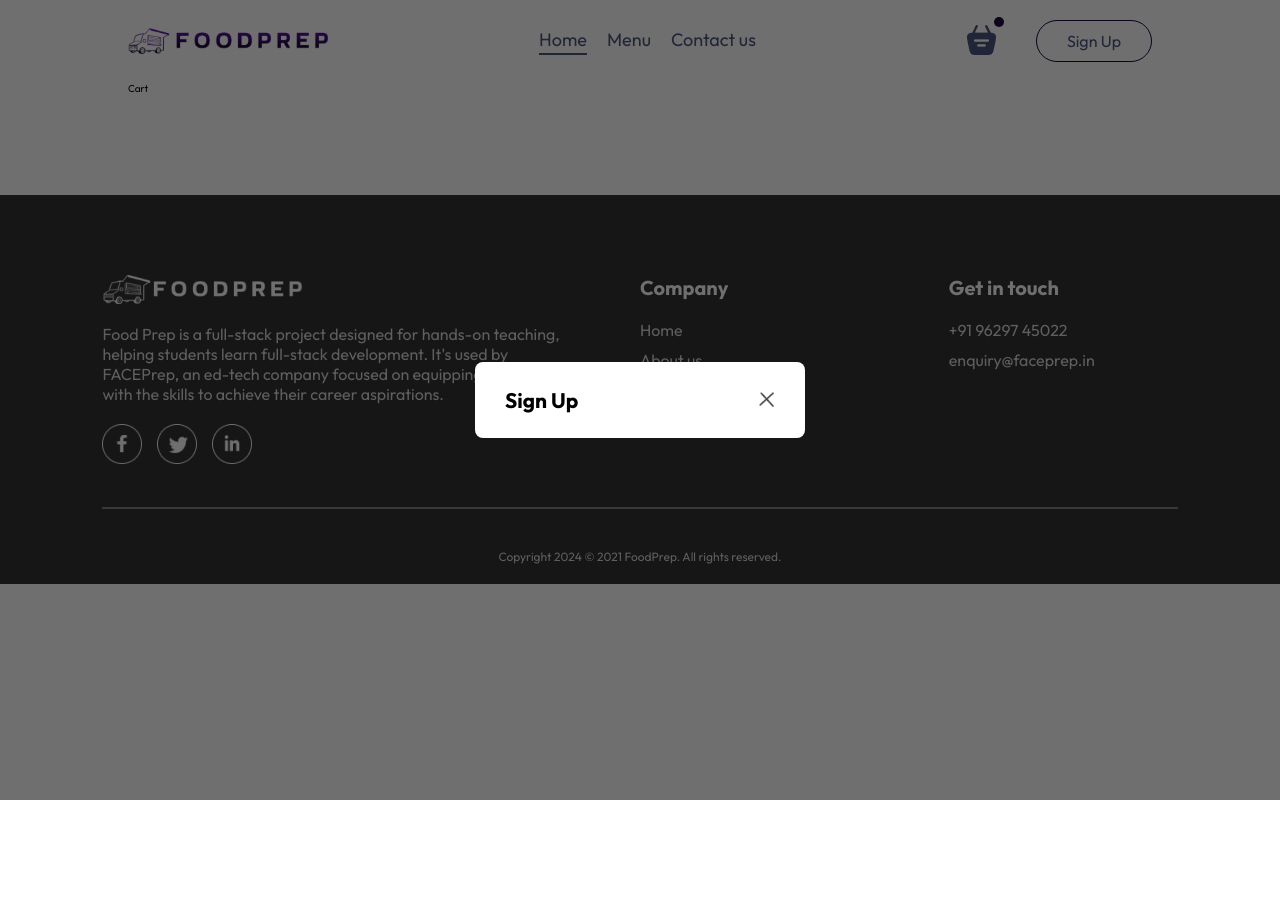
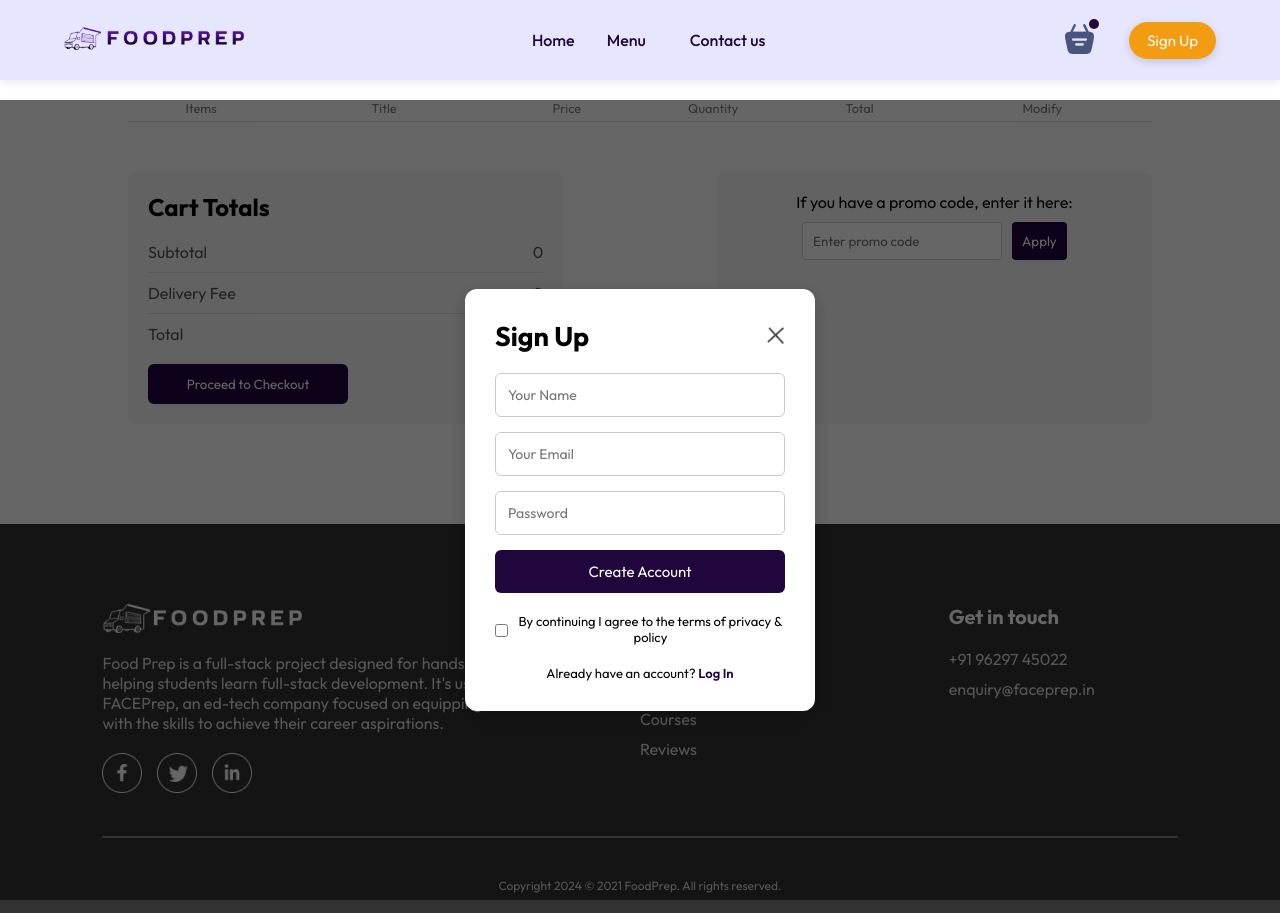
Before and after one commit to Amashriaz1103/Foodzie, a React (Vite) app in the folder UserFrontEnd/: page /cart in a window 1280 px wide. Both pictures are taken after a click on the button "Sign Up". Before the commit the page ends 800 px from the top, so only its background shows below. Built offline with nearby package versions, Linux system fonts and the light colour scheme.

Commit message:
cart page updated

```diff
--- a/UserFrontEnd/src/components/Header/Header.css
+++ b/UserFrontEnd/src/components/Header/Header.css
@@ -1,6 +1,7 @@
 .header{
     height: 34vw;
     margin: 30px auto;
+    margin: calc(1.2rem + 80px) auto 30px auto;
     background: url('/header_img.png') no-repeat;
     background-size: cover;
     position: relative;
--- a/UserFrontEnd/src/components/LoginPopUp/LoginPopUp.css
+++ b/UserFrontEnd/src/components/LoginPopUp/LoginPopUp.css
@@ -1,74 +1,120 @@
-.login-popup{
-    position: absolute;
-    z-index: 1;
+.login-popup {
+    position: fixed;
+    z-index: 1000;
     width: 100%;
     height: 100%;
-    background-color: #00000090;
-    display: grid;
+    background-color: rgba(0, 0, 0, 0.6); /* Darker transparent background for better focus */
+    display: flex;
+    justify-content: center;
+    align-items: center;
 }
 
-.login-popup-container{
-    place-self: center;
-    width: max(23vw,330px);
-    color: #808080;
-    background-color: white;
+.login-popup-container {
+    width: max(25vw, 350px);
+    background: white;
     display: flex;
     flex-direction: column;
-    gap: 25px;
-    padding: 25px 30px;
-    border-radius: 8px;
+    gap: 20px;
+    padding: 30px;
+    border-radius: 12px;
     font-size: 1.4rem;
-    animation: fadeIn 0.5s;
+    box-shadow: 0px 4px 20px rgba(0, 0, 0, 0.2); /* Soft shadow for depth */
+    animation: fadeIn 0.4s ease-in-out;
+    transition: all 0.3s ease;
 }
 
-.login-popup-title{
+.login-popup-title {
     display: flex;
     align-items: center;
     justify-content: space-between;
     color: black;
+    font-size: 1.8rem;
+    font-weight: bold;
 }
 
-.login-popup-title img{
-    width: 16px;
+.login-popup-title img {
+    width: 18px;
     cursor: pointer;
+    transition: transform 0.3s ease;
 }
 
-.login-popup-inputs{
+.login-popup-title img:hover {
+    transform: rotate(90deg); /* Small rotation effect on hover */
+}
+
+.login-popup-inputs {
     display: flex;
     flex-direction: column;
-    gap: 20px;
+    gap: 15px;
 }
 
-.login-popup-inputs input{
+.login-popup-inputs input {
     outline: none;
     border: 1px solid #c9c9c9;
-    padding: 10px;
-    border-radius: 4px;
+    padding: 12px;
+    border-radius: 6px;
+    font-size: 1.4rem;
+    transition: border-color 0.3s ease;
 }
 
-.login-popup-container button{
+.login-popup-inputs input:focus {
+    border-color: var(--theme-color);
+    box-shadow: 0px 0px 5px rgba(0, 128, 255, 0.5); /* Highlight on focus */
+}
+
+.login-popup-container button {
     border: none;
-    padding: 10px;
-    border-radius: 4px;
+    padding: 12px;
+    border-radius: 6px;
     color: white;
-    background-color: var(--theme-color);
+    background: var(--theme-color);
     cursor: pointer;
     font-size: 1.5rem;
+    transition: background 0.3s ease, transform 0.2s ease;
 }
 
-.login-popup-condition{
-    display: flex;
-    align-items: start;
-    gap: 8px;
-    margin-top: -10px;
+.login-popup-container button:hover {
+    background: #004aad; /* Darker blue for effect */
+    transform: scale(1.05); /* Slight zoom effect */
 }
 
-.login-popup-condition input{
-    margin-top: 5px;
+.login-popup-condition {
+    display: flex;
+    align-items: center;
+    gap: 8px;
+    font-size: 1.2rem;
 }
 
-.login-popup p span{
+.login-popup-condition input {
+    margin-top: 3px;
+}
+
+.login-popup p {
+    text-align: center;
+    margin-top: auto; /* Push to bottom */
+    font-size: 1.3rem;
+}
+
+.login-popup p span {
     color: var(--theme-color);
-    font-weight: 500;
+    font-weight: 600;
     cursor: pointer;
+    transition: color 0.3s ease;
 }
+
+.login-popup p span:hover {
+    color: #004aad;
+    text-decoration: underline;
+}
+
+/* Animation */
+@keyframes fadeIn {
+    from {
+        opacity: 0;
+        transform: scale(0.95);
+    }
+    to {
+        opacity: 1;
+        transform: scale(1);
+    }
+}
--- a/UserFrontEnd/src/components/LoginPopUp/LoginPopUp.jsx
+++ b/UserFrontEnd/src/components/LoginPopUp/LoginPopUp.jsx
@@ -12,6 +12,28 @@ const LoginPopUp = ({setShowLogin}) => {
                 <h2>{curState}</h2>
                 <img onClick={()=>setShowLogin(false)} src={assets.cross_icon} alt="" />
             </div>
+            <div className='login-popup-inputs'>
+              {curState!=="Log In" && <input type="text" placeholder='Your Name' required/>}
+              <input type="email" placeholder='Your Email' required/>
+              <input type="password" placeholder='Password' required/>
+              <button className='btn'>{curState==="Sign Up"?"Create Account":"Log in"}</button>
+            </div>
+            <div className="login-popup-condition">
+          <input type="checkbox" required />
+          <p>{curState === "Sign Up" ? "By continuing I agree to the terms of privacy & policy" : "Remember Me"}</p>
+        </div>
+
+        <p className="toggle-form">
+          {curState === "Sign Up" ? (
+            <>
+              Already have an account? <span onClick={() => setCurState("Log In")}>Log In</span>
+            </>
+          ) : (
+            <>
+              Don't have an account? <span onClick={() => setCurState("Sign Up")}>Sign Up</span>
+            </>
+          )}
+        </p>
         </form>
     </div>
   )
--- a/UserFrontEnd/src/components/Navbar/Navbar.css
+++ b/UserFrontEnd/src/components/Navbar/Navbar.css
@@ -1,85 +1,150 @@
-.navbar{
-    padding: 20px 0px;
+.navbar {
+    width: 100%;
+    height: 80px;
+    padding: 1.2rem 5%;
     display: flex;
     justify-content: space-between;
     align-items: center;
+    background: #e6e6ff;
+    box-shadow: 0px 3px 8px rgba(0, 0, 0, 0.08);
+    position: fixed;
+    top: 0;
+    left: 0;
+    z-index: 1000;
+    transition: all 0.3s ease-in-out;
 }
 
-.navbar .logo{
-    width: 200px;
+/* Logo */
+.navbar .logo {
+    width: 180px;
+    transition: transform 0.3s ease-in-out;
 }
 
-.navbar-menu{
-    display: flex;
-    list-style-type: none;
-    gap:20px;
-    color:#49557e;
-    font-size: 1.8rem;
+.navbar .logo:hover {
+    transform: scale(1.05);
 }
 
-.navbar-right{
+/* Navbar Menu */
+.navbar-menu {
+    display: flex;
+    list-style: none;
+    gap: 2rem;
+    font-size: 1.6rem;
+    font-weight: 500;
+    color: var(--theme-color);
+    align-items: center;
+    margin: 0;
+    padding: 0;
+}
+
+.navbar-menu li {
+    position: relative;
+    cursor: pointer;
+    padding: 8px 12px;
+    border-radius: 5px;
+    transition: all 0.3s ease-in-out;
+    text-align: center;
+}
+
+.navbar-menu li:hover {
+    color: #f39c12;
+    background: rgba(0, 0, 0, 0.05);
+}
+
+/* Navbar Right Section */
+.navbar-right {
     display: flex;
     align-items: center;
-    gap:40px;
+    gap: 35px;
 }
 
-.navbar button{
-    background: transparent;
-    color:#49557e;
-    font-size:16px;
-    padding: 10px 30px;
-    border: 1px solid var(--theme-color);
-    border-radius: 50px;
-    cursor: pointer;
-    transition: 0.5s;
+/* Basket Icon */
+.basket-dot {
+    position: relative;
+    display: flex;
+    align-items: center;
 }
 
-.navbar button:hover{
-    background-color:  #f2f4ff;
-}
-
-.navbar li{
-    cursor: pointer;
-}
-
-.navbar .active{
-    padding-bottom: 2px;
-    border-bottom: 2px solid #49557e;
-}
-
-.basket-dot{
-    position: relative;
-}
-
-.basket-dot .dot{
+.basket-dot .dot {
     position: absolute;
     min-width: 10px;
     min-height: 10px;
     background-color: var(--theme-color);
     border-radius: 50%;
-    top:-8px;
-    right:-8px;
+    top: -5px;
+    right: -5px;
 }
 
+/* Button Styling */
+.navbar button {
+    background: #f39c12;
+    color: white;
+    font-size: 1.5rem;
+    padding: 0.9rem 1.8rem;
+    border: none;
+    border-radius: 25px;
+    cursor: pointer;
+    transition: all 0.3s ease-in-out;
+    box-shadow: 0px 3px 8px rgba(0, 0, 0, 0.15);
+}
+
+.navbar button:hover {
+    background: white;
+    color: #f39c12;
+    transform: translateY(-2px);
+    border: 1px solid #f39c12;
+}
+
+/* Sticky Navbar Effect on Scroll */
+.navbar.scrolled {
+    background: #1a1a2e;
+    box-shadow: 0px 4px 10px rgba(0, 0, 0, 0.1);
+}
+
+/* Responsive Navbar */
 @media (max-width: 900px) {
-    .navbar .logo{
-        width:140px;
+    .navbar .logo {
+        width: 140px;
     }
-    .navbar-menu{
-        gap:15px;
-        font-size: 1.6rem;
+    .navbar-menu {
+        gap: 15px;
+        font-size: 1.4rem;
     }
-    .navbar-right{
-        gap:20px;
+    .navbar-right {
+        gap: 20px;
     }
-    .navbar-right img{
-        width:20px;
+    .navbar-right img {
+        width: 20px;
     }
-    .navbar button{
+    .navbar button {
         padding: 7px 20px;
-        font-size: 1.5rem;
+        font-size: 1.4rem;
     }
 }
+
+/* Mobile View */
 @media (max-width: 750px) {
-    .navbar-menu{display: none;}
+    .navbar-menu {
+        display: flex;
+        flex-direction: column;
+        position: absolute;
+        top: 80px;
+        left: 0;
+        width: 100%;
+        background: var(--light-bg);
+        box-shadow: 0px 5px 10px rgba(0, 0, 0, 0.1);
+        padding: 15px 0;
+        align-items: center;
+        display: none; /* Initially hidden */
+    }
+
+    .navbar-menu.show {
+        display: flex;
+    }
+
+    .hamburger {
+        display: block;
+        font-size: 2rem;
+        cursor: pointer;
+    }
 }
--- a/UserFrontEnd/src/components/Navbar/Navbar.jsx
+++ b/UserFrontEnd/src/components/Navbar/Navbar.jsx
@@ -7,7 +7,7 @@ const Navbar = ({setShowLogin}) => {
   const [menu,setMenu] = useState("home")
   return (
     <div className='navbar'>
-        <img className='logo' src={assets.logo} alt="" />
+        <Link to="/"><img className='logo' src={assets.logo} alt="" /></Link>
         <ul className="navbar-menu">
             <Link to='/' onClick={()=>setMenu("home")} className={menu==="home"?"active":""}>Home</Link>
             <a href="#explore-menu"><li onClick={()=>setMenu("menu")} className={menu==="menu"?"active":""}>Menu</li></a>
@@ -15,7 +15,7 @@ const Navbar = ({setShowLogin}) => {
         </ul>
         <div className="navbar-right">
             <div className="basket-dot">
-                <img src={assets.basket_icon} alt="" />
+                <Link to="/Cart"><img src={assets.basket_icon} alt="" /></Link>
                 <div className="dot"></div>
             </div>
             <button onClick={()=>setShowLogin(true)}>Sign Up</button>
--- a/UserFrontEnd/src/screens/Cart/Cart.css
+++ b/UserFrontEnd/src/screens/Cart/Cart.css
@@ -1,22 +1,115 @@
-.cart{
+.cart {
     margin-top: 100px;
 }
 
-.cart-items-title{
+.cart-items-title {
     display: grid;
     grid-template-columns: 1fr 1.5fr 1fr 1fr 1fr 1.5fr;
     align-items: center;
     text-align: center;
     color: grey;
-    font-size: max(1vw,1.2rem);
+    font-size: max(1vw, 1.2rem);
 }
 
-.cart-items-item{
+.cart-items-item {
     margin: 10px 0;
     color: black;
+    display: grid;
+    grid-template-columns: 1fr 1.5fr 1fr 1fr 1fr 1.5fr;
+    align-items: center;
+    text-align: center;
+    padding: 10px 0;
 }
 
-.cart-items-item img{
+.cart-items-item img {
     width: 50px;
     justify-self: center;
 }
+
+.cart-counter {
+    display: flex;
+    align-items: center;
+    justify-content: center;
+    gap: 10px;
+}
+
+.cart-counter img {
+    width: 24px;
+    cursor: pointer;
+}
+
+.cart hr {
+    height: 1px;
+    background-color: #e0e0e2;
+    border: none;
+    margin: 5px 0;
+}
+
+.cart-bottom {
+    font-size: 1.6rem;
+    display: flex;
+    justify-content: space-between;
+    margin-top: 50px;
+    gap: max(12vw, 10px);
+}
+
+.cart-total {
+    flex: 1;
+    display: flex;
+    flex-direction: column;
+    gap: 20px;
+    padding: 20px;
+    border-radius: 8px;
+    background-color: #f6f6f6;
+}
+
+.cart-total-details {
+    display: flex;
+    justify-content: space-between;
+    color: #555;
+}
+
+.cart-total hr {
+    margin: 10px 0px;
+}
+
+.cart-total button {
+    border: none;
+    color: white;
+    background-color: var(--theme-color);
+    padding: 12px;
+    border-radius: 6px;
+    width: max(15vw, 200px);
+    cursor: pointer;
+}
+
+.cart-promocode {
+    flex: 1;
+    text-align: center;
+    padding: 20px;
+    border-radius: 8px;
+    background-color: #f6f6f6;
+}
+
+.cart-promocode-input {
+    display: flex;
+    gap: 10px;
+    justify-content: center;
+    margin-top: 10px;
+}
+
+.cart-promocode-input input {
+    padding: 10px;
+    width: 200px;
+    border: 1px solid #ccc;
+    border-radius: 4px;
+}
+
+.cart-promocode-input button {
+    background-color: var(--theme-color);
+    color: white;
+    border: none;
+    padding: 10px;
+    cursor: pointer;
+    border-radius: 4px;
+}
--- a/UserFrontEnd/src/screens/Cart/Cart.jsx
+++ b/UserFrontEnd/src/screens/Cart/Cart.jsx
@@ -1,10 +1,85 @@
-import React from 'react'
-import './Cart.css'
+import { useContext } from "react";
+import "./Cart.css";
+import { StoreContext } from "../../context/StoreContext";
+import { assets } from "../../assets/assets";
 
 const Cart = () => {
+  const { cartItems, addToCart, removeFromCart, food_list } = useContext(StoreContext);
+
   return (
-    <div>Cart</div>
-  )
-}
+    <div className="cart">
+      <div className="cart-items-title">
+        <p>Items</p>
+        <p>Title</p>
+        <p>Price</p>
+        <p>Quantity</p>
+        <p>Total</p>
+        <p>Modify</p>
+      </div>
+      <hr />
 
-export default Cart
+      {food_list.map((food, index) => {
+        if (cartItems[food._id] > 0) {
+          return (
+            <div key={index}>
+              <div className="cart-items-title cart-items-item">
+                <img src={food.image} alt="" />
+                <p>{food.name}</p>
+                <p>{food.price.toFixed(2)}</p>
+                <p>{cartItems[food._id]}</p>
+                <p>{(cartItems[food._id] * food.price).toFixed(2)}</p>
+
+                <div className="cart-counter">
+                  <img
+                    onClick={() => removeFromCart(food._id)}
+                    src={assets.remove_icon_red}
+                    alt="Remove"
+                  />
+                  <p>{cartItems[food._id]}</p>
+                  <img
+                    onClick={() => addToCart(food._id)}
+                    src={assets.add_icon_green}
+                    alt="Add"
+                  />
+                </div>
+              </div>
+              <hr />
+            </div>
+          );
+        }
+      })}
+
+      <div className="cart-bottom">
+        <div className="cart-total">
+          <h2>Cart Totals</h2>
+          <div>
+            <div className="cart-total-details">
+              <p>Subtotal</p>
+              <p>0</p>
+            </div>
+            <hr />
+            <div className="cart-total-details">
+              <p>Delivery Fee</p>
+              <p>0</p>
+            </div>
+            <hr />
+            <div className="cart-total-details">
+              <p>Total</p>
+              <p>0</p>
+            </div>
+          </div>
+          <button>Proceed to Checkout</button>
+        </div>
+        <div className="cart-promocode">
+          <p>If you have a promo code, enter it here:</p>
+          <div className="cart-promocode-input">
+            <input type="text" placeholder="Enter promo code" />
+            <button>Apply</button>
+          </div>
+        </div>
+      </div>
+    </div>
+  );
+};
+
+export default Cart;
```
